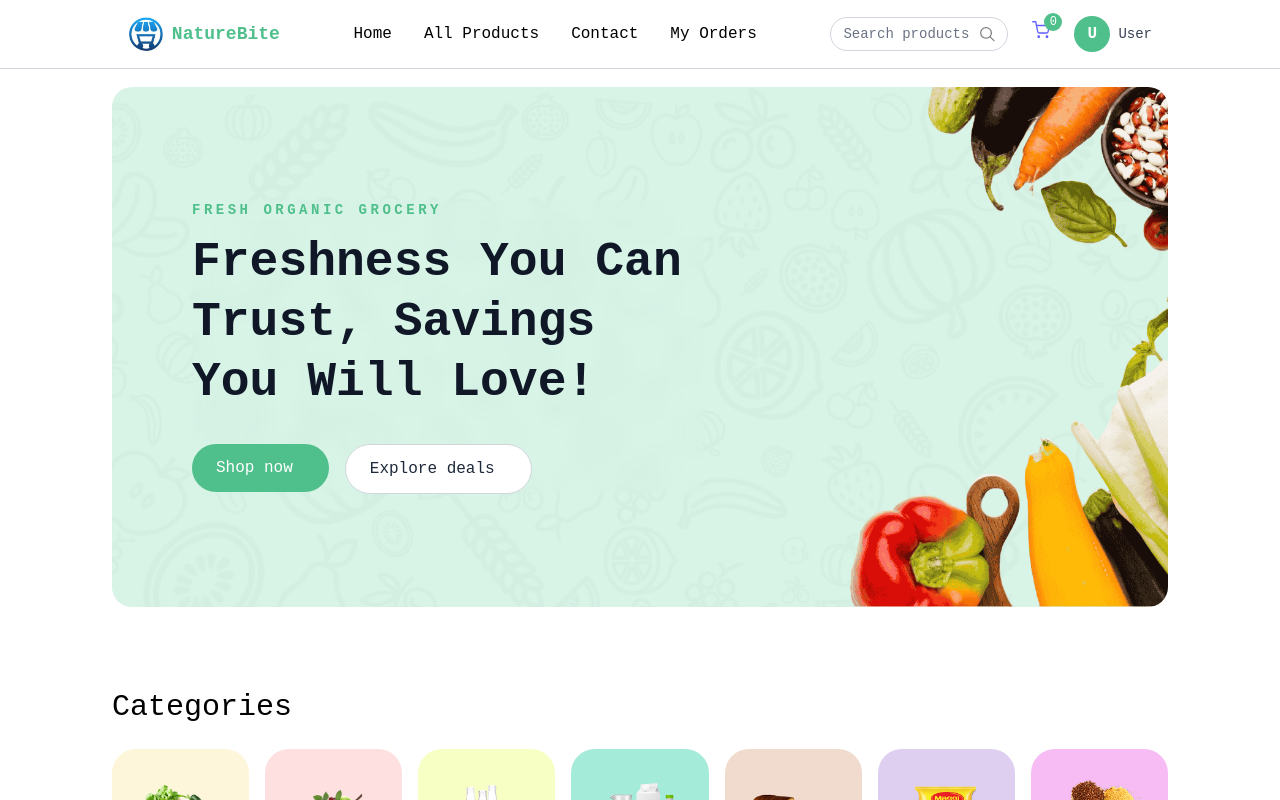
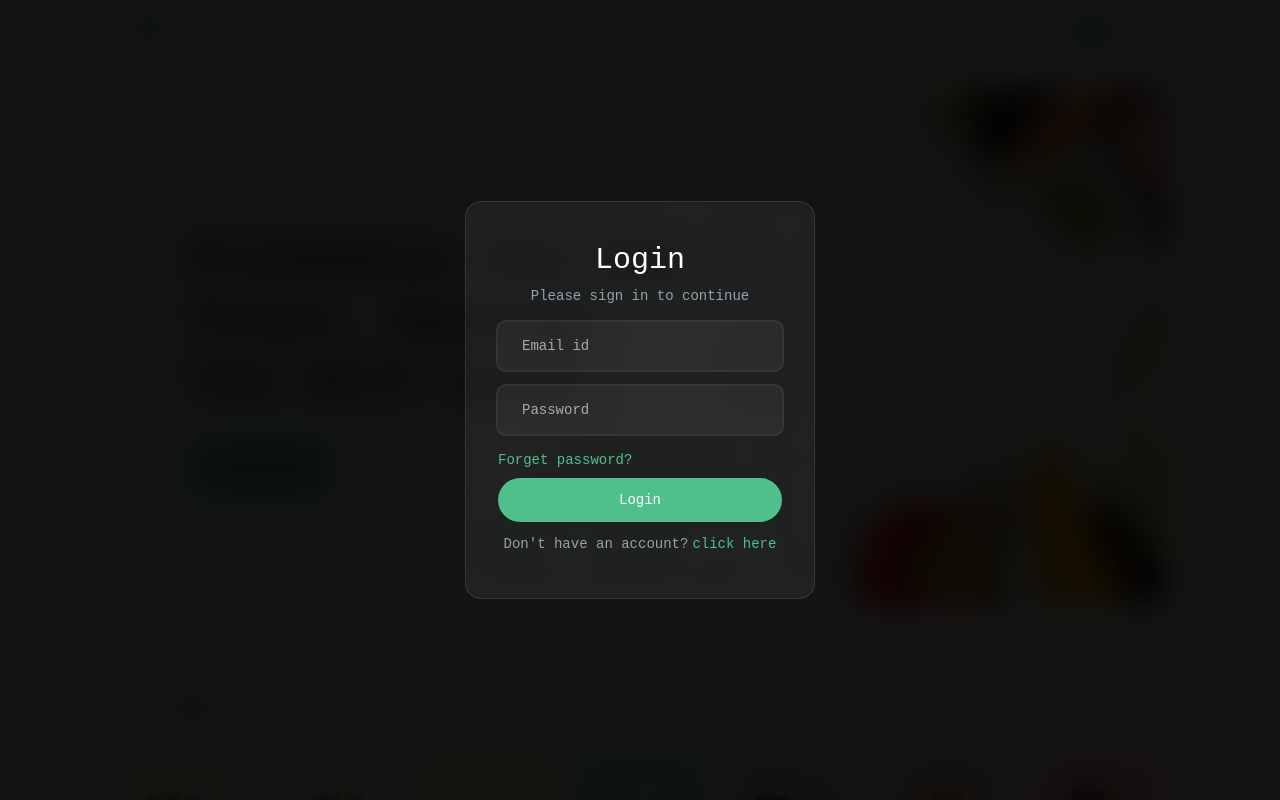
Before and after one commit to MuhammadLuqman0407/Ecommerce, a React (Vite) app in the folder Frontend/: page / in a window 1280 px wide. Shown: the top 800 px of the page. Built offline with nearby package versions, Linux system fonts and the light colour scheme; a web font is replaced by a local one.

Commit message:
Add login Component

```diff
--- a/Frontend/src/App.jsx
+++ b/Frontend/src/App.jsx
@@ -7,13 +7,17 @@ import {Toaster} from "react-hot-toast";
 import BottomBanner from "./components/BottomBanner";
 import NewLetter from "./components/NewLetter";
 import Footer from "./components/Footer";
+import { useAppContext } from "./context/AppContext";
+import Login from "./components/Login";
 
 function App() {
   const isSellerPath = useLocation().pathname.includes("seller");
+  const showUserLogin = useAppContext();
 
   return (
     <div>
       {isSellerPath ? null : <Navbar />}
+      {showUserLogin ? <Login/> : null}
       <Toaster />
       <div className={`${isSellerPath ? "" : "px-4 sm:px-6 md:px-12 lg:px-20 xl:px-28 2xl:px-32"}`}>
         <Routes>
--- a/Frontend/src/components/BottomBanner.jsx
+++ b/Frontend/src/components/BottomBanner.jsx
@@ -13,7 +13,7 @@ const BottomBanner = () => {
         <img
           src={assets.bottom_banner_image_sm}
           alt='banner'
-          className='block md:hidden w-full h-auto max-h-[550px] object-cover'
+          className='block md:hidden w-full h-auto max-h-[715px] object-cover'
         />
       </div>
 
--- /dev/null
+++ b/Frontend/src/components/Login.jsx
@@ -0,0 +1,68 @@
+import React from 'react'
+import { useAppContext } from '../context/AppContext'
+
+const Login = () => {
+    const { showUserLogin, setShowUserLogin, setUser } = useAppContext();
+    const [state, setState] = React.useState("login");
+    const [name, setName] = React.useState("");
+    const [email, setEmail] = React.useState("");
+    const [password, setPassword] = React.useState("");
+
+    const onSubmitHandler = async (e) => {
+        e.preventDefault();
+        setUser({
+            email: "test@user.dev",
+            name: "Anonymous User",
+        });
+        setShowUserLogin(false);
+    };
+
+    if (!showUserLogin) return null;
+
+  return (
+    <div onClick={() => setShowUserLogin(false)} className='fixed top-0 bottom-0 left-0 right-0 z-30 flex items-center justify-center text-sm text-gray-600 bg-black/92 backdrop-blur-lg'>
+       <form
+                onSubmit={onSubmitHandler}
+                onClick={(e) => e.stopPropagation()}
+                className="w-full sm:w-87.5 text-center bg-white/6 border border-white/10 rounded-2xl px-8">
+                <h1 className="text-white text-3xl mt-10 font-medium">
+                    {state === "login" ? "Login" : "Sign up"}
+                </h1>
+
+                <p className="text-gray-400 text-sm mt-2">Please sign in to continue</p>
+
+                {state !== "login" && (
+                    <div className="flex items-center mt-6 w-full bg-white/5 ring-2 ring-white/10 focus-within:ring-primary h-12 rounded-lg overflow-hidden pl-6 gap-2 transition-all ">
+                        <input type="text" name="name" placeholder="Name" className="w-full bg-transparent text-white placeholder-white/60 border-none outline-none " value={name} onChange={(e) => setName(e.target.value)} required />
+                    </div>
+                )}
+
+                <div className="flex items-center w-full mt-4 bg-white/5 ring-2 ring-white/10 focus-within:ring-primary h-12 rounded-lg overflow-hidden pl-6 gap-2 transition-all ">
+                    <input type="email" name="email" placeholder="Email id" className="w-full bg-transparent text-white placeholder-white/60 border-none outline-none " value={email} onChange={(e) => setEmail(e.target.value)} required />
+                </div>
+
+                <div className=" flex items-center mt-4 w-full bg-white/5 ring-2 ring-white/10 focus-within:ring-primary h-12 rounded-lg overflow-hidden pl-6 gap-2 transition-all ">
+                    <input type="password" name="password" placeholder="Password" className="w-full bg-transparent text-white placeholder-white/60 border-none outline-none" value={password} onChange={(e) => setPassword(e.target.value)} required />
+                </div>
+
+                <div className="mt-4 text-left">
+                    <button className="text-sm text-primary hover:underline">
+                        Forget password?
+                    </button>
+                </div>
+
+                <button type="submit" className="mt-2 w-full h-11 rounded-full text-white bg-primary hover:bg-primary-dull transition " >
+                    {state === "login" ? "Login" : "Sign up"}
+                </button>
+
+                <p onClick={() => setState(prev => prev === "login" ? "register" : "login")} className="text-gray-400 text-sm mt-3 mb-11 cursor-pointer" >
+                    {state === "login" ? "Don't have an account?" : "Already have an account?"}
+                    <span className="text-primary hover:underline ml-1">click here</span>
+                </p>
+            </form>
+
+    </div>
+  )
+}
+
+export default Login
--- a/Frontend/src/context/AppContext.jsx
+++ b/Frontend/src/context/AppContext.jsx
@@ -14,7 +14,7 @@ export const AppContextProvider = ({children}) => {
     const navigate = useNavigate();
     const [user, setUser] = useState(true);
     const [isSeller, setIsSeller] = useState(false);
-    const [showUserLogin, setShowUserLogin] = useState(false);
+    const [showUserLogin, setShowUserLogin] = useState(true);
     const [products, setProducts] = useState([]);
     const [cartItems, setCartItems] = useState({})
 
```
